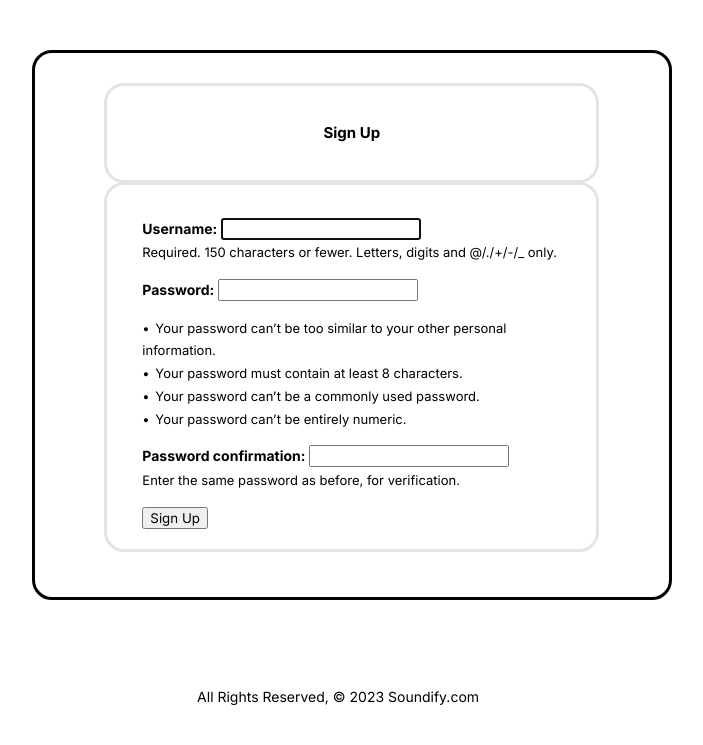
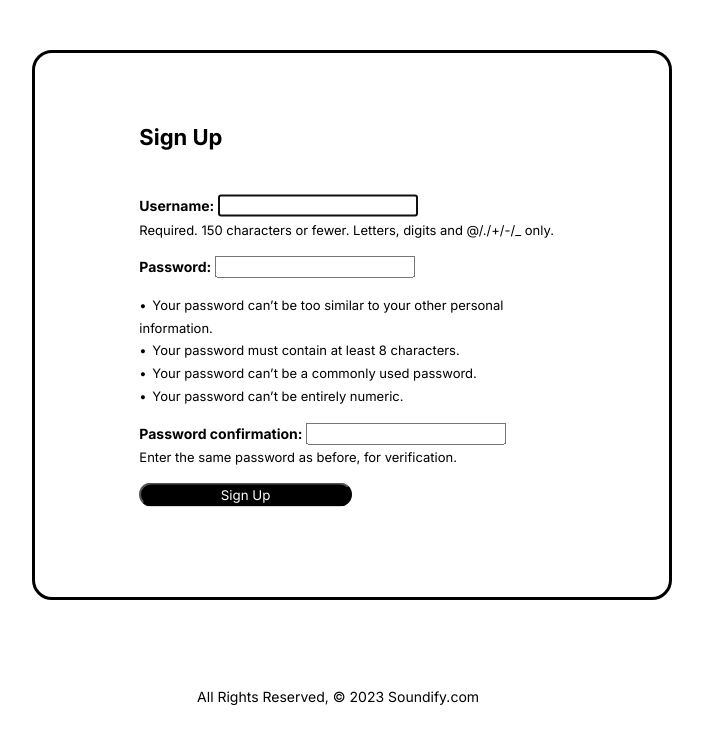
Before and after one commit to seanh101/Soundify, a Django app: page /accounts/signup/ in a window 1280 px wide. Shown: the part 100-845 px from the top of the page, without its empty margins (298-1001 px from the left). Run offline with Django 4.2, Linux system fonts and the light colour scheme.

Commit message:
sign up page format Co-authored-by: Ian Abbene <ianabbene@gmail.com>

```diff
--- a/main_app/static/css/marley.css
+++ b/main_app/static/css/marley.css
@@ -108,10 +108,10 @@ footer {
     width: var(--w);
     display: flex;
     border-radius: 20px;
-    border: solid #e4e4e4;
-    font-size: 15px;
-    justify-content: center;
-    align-items: center;
+    /* border: solid #e4e4e4; */
+    font-size: 22px;
+    justify-content: left;
+    align-items: left;
     padding: 35px;
     overflow-y: hidden;
     margin: 30px;
@@ -124,7 +124,7 @@ footer {
 }
 
 .signup-input-field-container {
-    --h: 370px;
+    --h: 390px;
     --w: calc(550px * 0.9);
     /* 320 */
     height: var(--h);
@@ -132,7 +132,7 @@ footer {
     display: flex;
     justify-content: center;
     align-items: center;
-    border: solid #e4e4e4;
+    /* border: solid #e4e4e4; */
     border-radius: 20px;
     padding: 35px;
     overflow-y: hidden;
@@ -144,6 +144,12 @@ footer {
 .helptext, .signup-input-field-container form ul{
     font-size: 13px;
 }
+
+.signup-form {
+    transform: translateY(-15%);
+    /* transform: translateX(4%); */
+}
+
 .signup-container form p span {
     display: block;
 }
@@ -153,4 +159,14 @@ li::before {
     color: black;
     display: inline-block;
     width: 1em;
-  }
+}
+
+.signup-btn {
+    position: absolute;
+    background-color: black;
+    color: white;
+    border-radius: 20px;
+    width: 50%;
+    height: 8%;
+    /* transform: translateX(50%); */
+}
--- a/main_app/templates/registration/signup.html
+++ b/main_app/templates/registration/signup.html
@@ -4,10 +4,10 @@
   <div class="signup-title-div">Sign Up</div>
   <p class="red-text">{{ error_message }}</p>
   <div class="signup-input-field-container">
-    <form action="{% url 'signup' %}" method="POST">
+    <form class="signup-form" action="{% url 'signup' %}" method="POST">
       {% csrf_token %}
       {{ form.as_p }}
-      <button type="submit" class="btn">Sign Up</button>
+      <button type="submit" class="signup-btn">Sign Up</button>
     </form>
   </div>
 </div>
```
